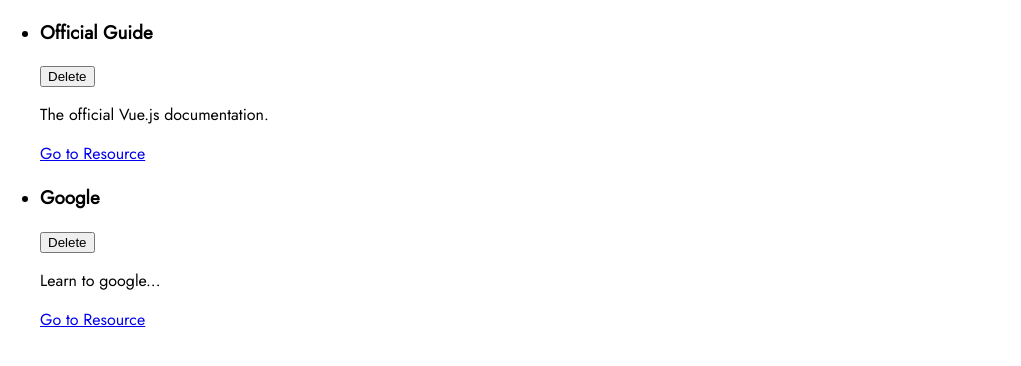
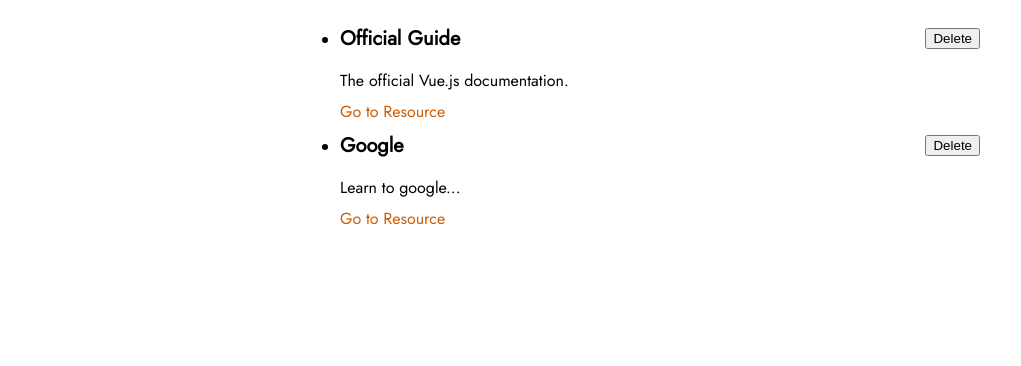
Before and after one commit to nzkks/vuejs-project, a Vue app: page / in a window 1280 px wide. Shown: the top 366 px of the page, without its empty margins (0-1021 px from the left). Built offline with nearby package versions, Linux system fonts and the light colour scheme.

Commit message:
LearningResource: add style

```diff
--- a/src/components/learningResources/LearningResource.vue
+++ b/src/components/learningResources/LearningResource.vue
@@ -18,3 +18,35 @@
   props: ['resource'],
 };
 </script>
+
+<style scoped>
+li {
+  margin: auto;
+  max-width: 40rem;
+}
+
+header {
+  display: flex;
+  justify-content: space-between;
+  align-items: center;
+}
+
+h3 {
+  font-size: 1.25rem;
+  margin: 0.5rem 0;
+}
+
+p {
+  margin: 0.5rem 0;
+}
+
+a {
+  text-decoration: none;
+  color: #ce5c00;
+}
+
+a:hover,
+a:active {
+  color: #c89300;
+}
+</style>
```
